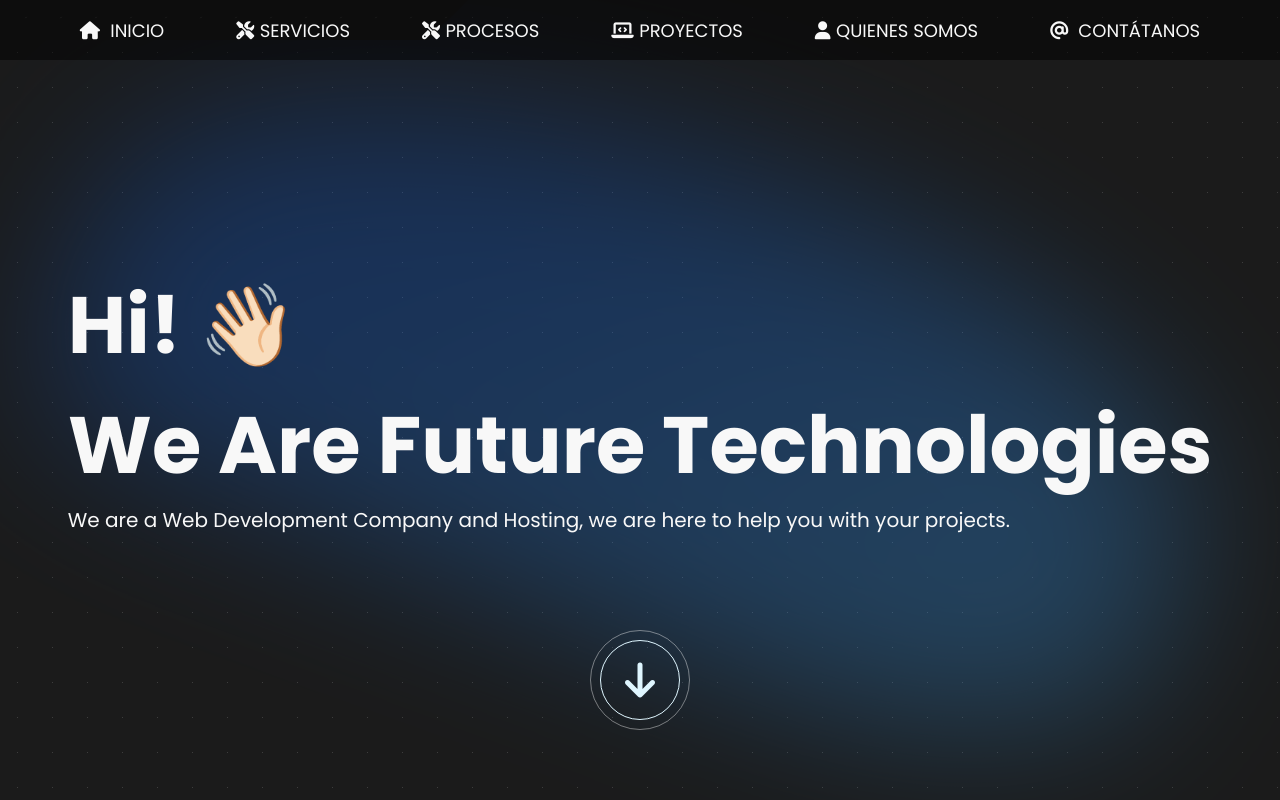
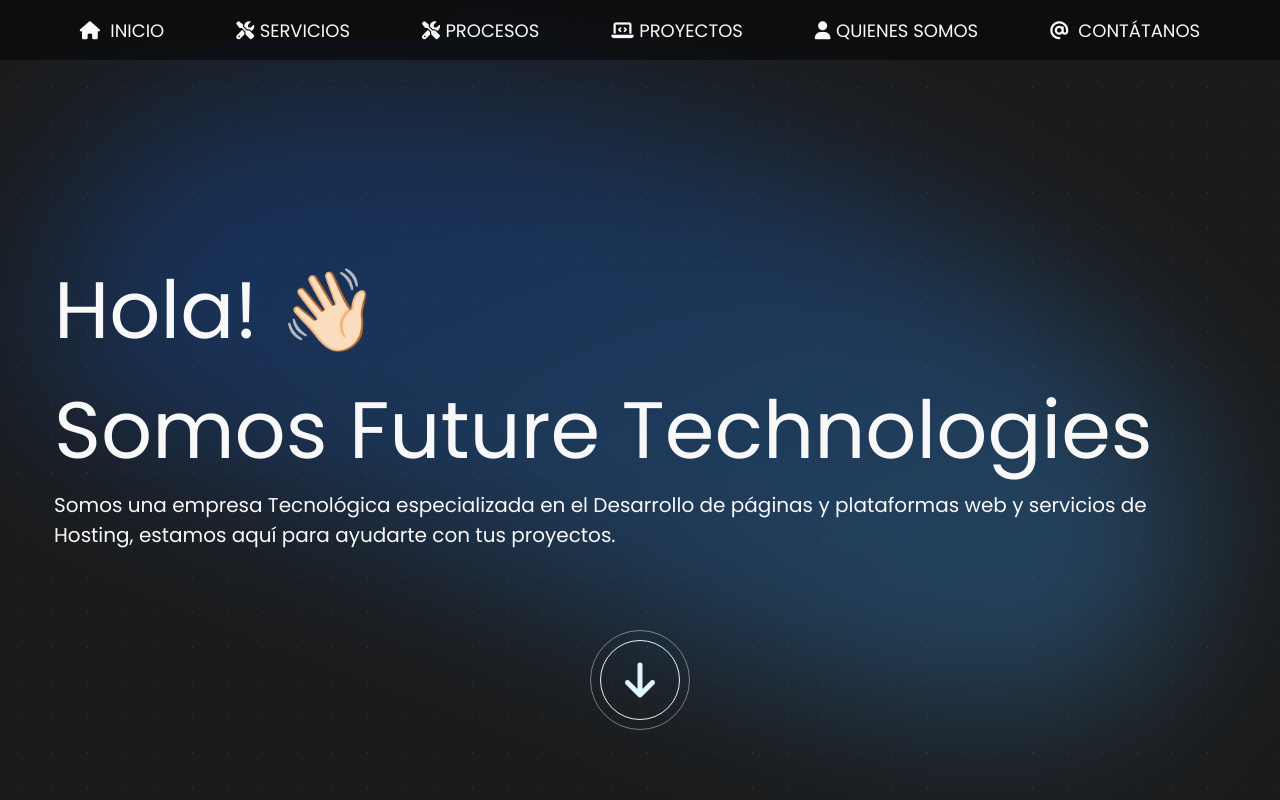
Before and after one commit to Future-TechnologiesCR/Portafolio2, a React (Vite) app: page /#/ in a window 1280 px wide. Shown: the top 800 px of the page. Built offline with nearby package versions, Linux system fonts and the light colour scheme.

Commit message:
Actualizacion

```diff
--- a/src/Components/Header/Greeting.jsx
+++ b/src/Components/Header/Greeting.jsx
@@ -6,18 +6,18 @@ function Greeting() {
   return (
     <header className="header scroll-spy-section" id="home">
         <div className="header__text">
-          <h1 className="header__title">
-            <div>Hi! 👋🏻</div>
-            <div>We Are Future Technologies</div>
-          </h1>
+          <p className="header__title">
+            <div>
+              Hola! 👋🏻
+            </div>
+            <div>
+              Somos Future Technologies
+            </div>
+          </p>
           <p className="header__paragraph">
-            We are a Web Development Company and Hosting, we are here to help
-            you with your projects.
+            Somos una empresa Tecnológica especializada en el Desarrollo de páginas y plataformas web y servicios de Hosting, estamos aquí para ayudarte con tus proyectos.
           </p>
         </div>
-        {/* <a href="#about-me" className="header__link">
-          <i className="fa-solid fa-arrow-down header__link-arrow"></i>
-        </a> */}
         <NavLink to="#about-me" className="header__link">
           <i className="fa-solid fa-arrow-down header__link-arrow"></i>
         </NavLink>
--- a/src/Components/Services/Services.jsx
+++ b/src/Components/Services/Services.jsx
@@ -46,8 +46,7 @@ function Services() {
     ],
   };
   return (
-    <>
-     <section className="services scroll-spy-section" id="services">
+      <section className="services scroll-spy-section" id="services">
       <h2 className="heading-underline">Servicios</h2>
       <div className="wrapper">
         <Slider {...settings} className="services__cards">
@@ -62,7 +61,7 @@ function Services() {
             <div className="services__card-bottom">
               <div className="shadow"></div>
               <h3 className="services__card-title heading-underline">
-                Sisea Page
+                Desarrollo Web
               </h3>
               <div className="shadow"></div>
             </div>
@@ -152,7 +151,6 @@ function Services() {
       <div className="block-left"></div>
       <div className="block-right"></div>
     </section>
-    </>
   );
 }
 
--- a/src/UI/main.jsx
+++ b/src/UI/main.jsx
@@ -36,7 +36,6 @@ const Main = () => {
         </Routes>
         <Footer />
       </Router>
-      {/* Me Fui a Comer. :3 Perras */}
     </>
   );
 };
```
Also changed, not shown: 1 other file (tests, documents, lock files or other folders).
